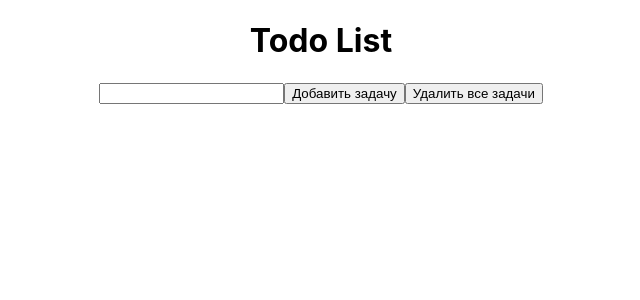
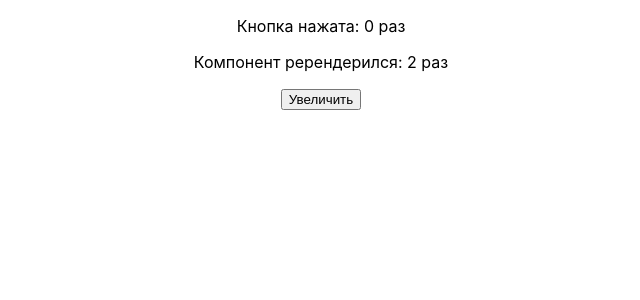
Before and after one commit to Elisei-Trifan/React-learning, a React (Create React App) app: page /counter in a window 1280 px wide. Shown: the top 300 px of the page, without its empty margins (319-959 px from the left). Built offline with nearby package versions, Linux system fonts and the light colour scheme.

Commit message:
new structure app

```diff
--- a/package.json
+++ b/package.json
@@ -11,6 +11,7 @@
     "react": "^19.0.0",
     "react-dom": "^19.0.0",
     "react-redux": "^9.2.0",
+    "react-router-dom": "^7.3.0",
     "react-scripts": "5.0.1",
     "web-vitals": "^2.1.4"
   },
--- a/src/App2.js
+++ b/src/App2.js
@@ -1,11 +1,21 @@
 import React from 'react'
+import { Routes, Route, BrowserRouter } from 'react-router-dom'
 import './App2.css'
 import TodoRoot from './components/Todo/TodoRoot'
+import Counter from './components/Counter'
+import InputRef from './components/InputRef'
 
 const App2 = () => {
   return (
     <div className="App2">
-      <TodoRoot />
+      <BrowserRouter>
+        <Routes>
+          <Route path="/" element={<TodoRoot />} />
+          <Route path="/counter" element={<Counter />} />
+          <Route path="/inputRef" element={<InputRef />} />
+          <Route path="*" element={<h1>NotFoundPage</h1>} />
+        </Routes>
+      </BrowserRouter>
     </div>
   )
 }
--- a/src/components/Counter.js
+++ b/src/components/Counter.js
@@ -8,12 +8,13 @@ const Counter = () => {
 
   return (
     <div>
-      <p>Кнопка нажата: {renderCount.current} раз</p>
+      <p>Кнопка нажата: {count} раз</p>
       <p>Компонент ререндерился: {renderCount.current} раз</p>
       <button
         onClick={() => {
           renderCount.current += 1
           console.log(renderCount.current)
+          setCount(count + 1)
         }}
       >
         Увеличить
--- a/src/components/Todo/TodoRoot.js
+++ b/src/components/Todo/TodoRoot.js
@@ -1,10 +1,14 @@
 import React from 'react'
+import { Link } from 'react-router-dom'
+
 import InputField from './InputField'
 import TodoList from './TodoList'
 
 const TodoRoot = () => {
   return (
     <div>
+      <Link to={'/counter'}> Каунтер </Link>
+      <Link to={'/inputRef'}> Введите значение </Link>
       <InputField />
       <TodoList />
     </div>
```
Also changed, not shown: src/components/Layout.js (added, +13 -0 lines), 1 other file (tests, documents, lock files or other folders).
